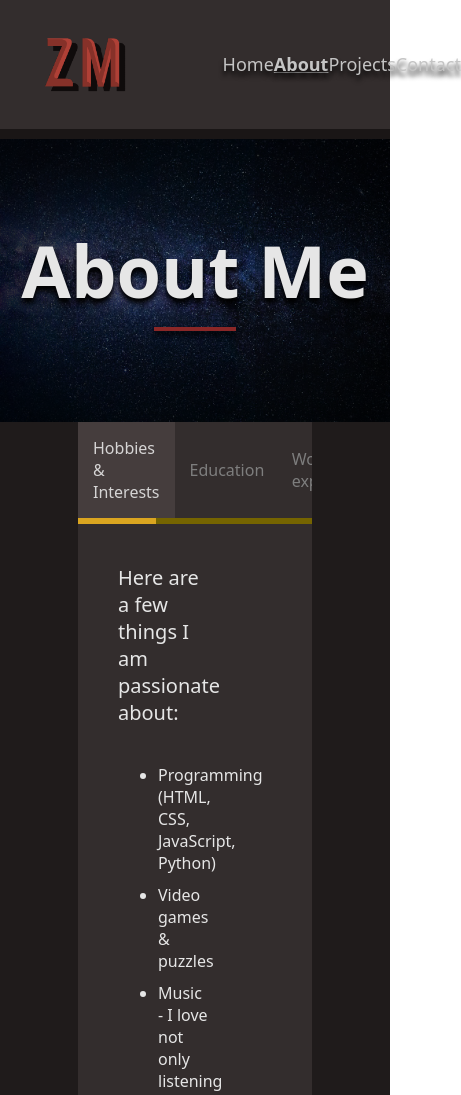
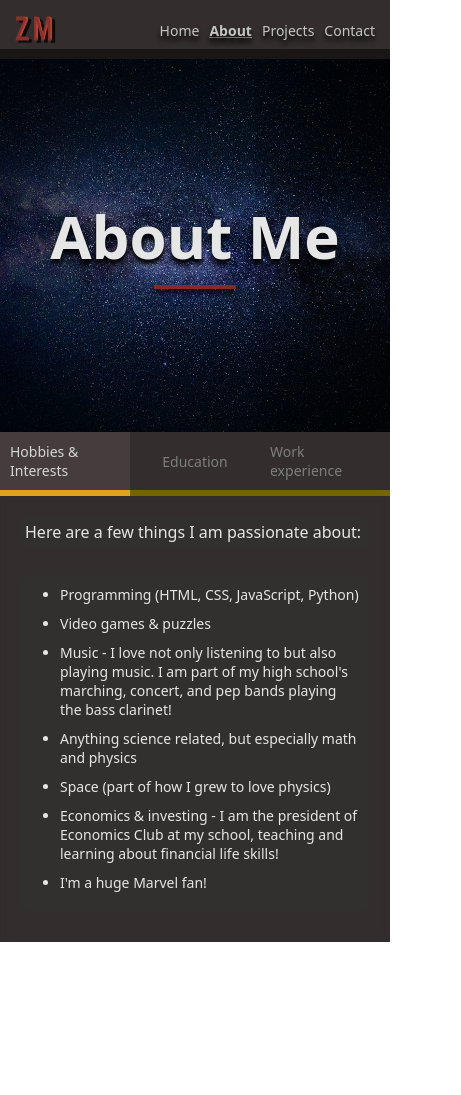
Before and after one commit to ziadm9/website, a plain HTML site: page about.html in a window 390 px wide. Shown: the top 1095 px of the page, 461 px wide, since content can reach past the window. After the commit the page ends 942 px from the top, so only its background shows below. Drawn offline with Linux system fonts and the light colour scheme.

Commit message:
Update about.css

```diff
--- a/about.css
+++ b/about.css
@@ -29,6 +29,9 @@ nav{
     display:flex;
     justify-content:space-between;
     width:33%;
+}
+nav div{
+    padding:5px;
 }
 .navLink{
     text-decoration:none;
@@ -150,7 +153,7 @@ nav{
 }
 .description{
     display:flex;
-    margin:40px;
+    padding:40px;
     justify-content:space-between;
     height:100%;
     padding-bottom:5%;
@@ -178,3 +181,84 @@ nav{
 li{
     margin-bottom:10px;
 }
+@media(max-width: 768px){
+    #logo{
+        width:50px;
+    }
+    nav{
+        width:auto
+    }
+    .navLink{
+        font-size:14px;
+    }
+    header{
+        justify-content:space-between;
+        padding:0px;
+        padding-right:10px;
+        padding-left:10px;
+        margin:0px;
+    }
+    #top{
+        padding-top:10px;
+    }
+    #name{
+        font-size:60px;
+    }
+    .tab{
+        font-size:14px;
+        padding:10px;
+    }
+    .selectedTab{
+        font-size:14px;
+        padding:10px;
+    }
+    .sidebar{
+        width:0%
+    }
+    #middle{
+        width:100%
+    }
+    #left{
+        width:100%;
+        margin:0px;
+        padding:20px;
+        backdrop-filter:blur(3px);
+    }
+    #leftHeader{
+        font-size:16px;
+        background-color:rgba(50,50,50,0.5);
+        border: solid rgba(0,0,0,0,0);
+        border-radius: 10px 10px 10px 10px;
+        padding:5px;
+    }
+    ul{
+        background-color:rgba(50,50,50,0.5);
+        border: solid rgba(0,0,0,0,0);
+        border-radius: 10px 10px 10px 10px;
+        padding-top:10px;
+        padding-bottom:10px;
+        padding-right:10px;
+        margin-top:5px;
+        margin-bottom:10px;
+    }
+    li{
+        font-size:14px;
+    }
+    #right{
+        display:none
+    }
+    .description{
+        padding:0px;
+    }
+    #hobbyDesc{
+        background-size:cover;
+    }
+    #educationDesc{
+        background-size:cover;
+        background-position:center;
+    }
+    #workDesc{
+        background-size:100%;
+    }
+
+}
```
